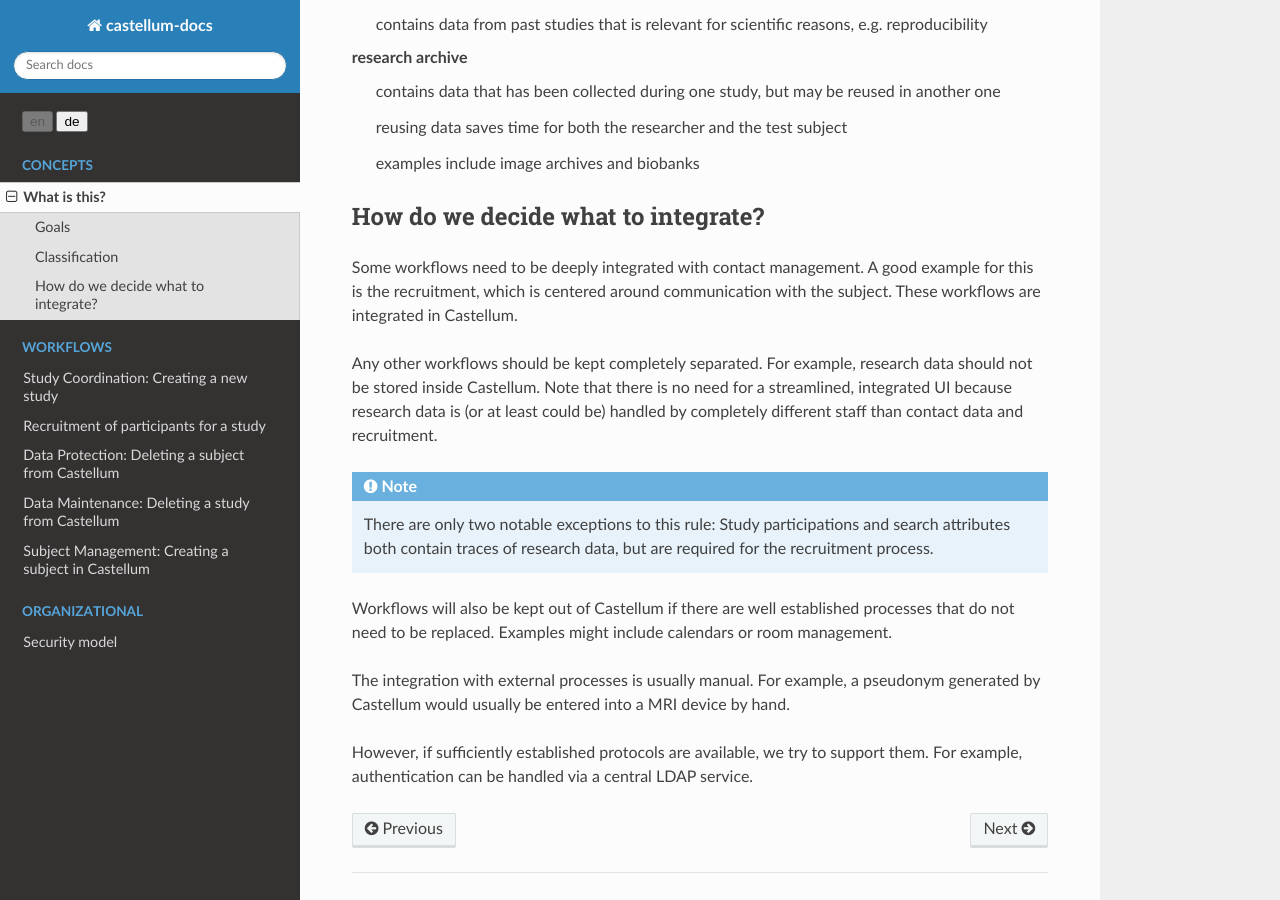
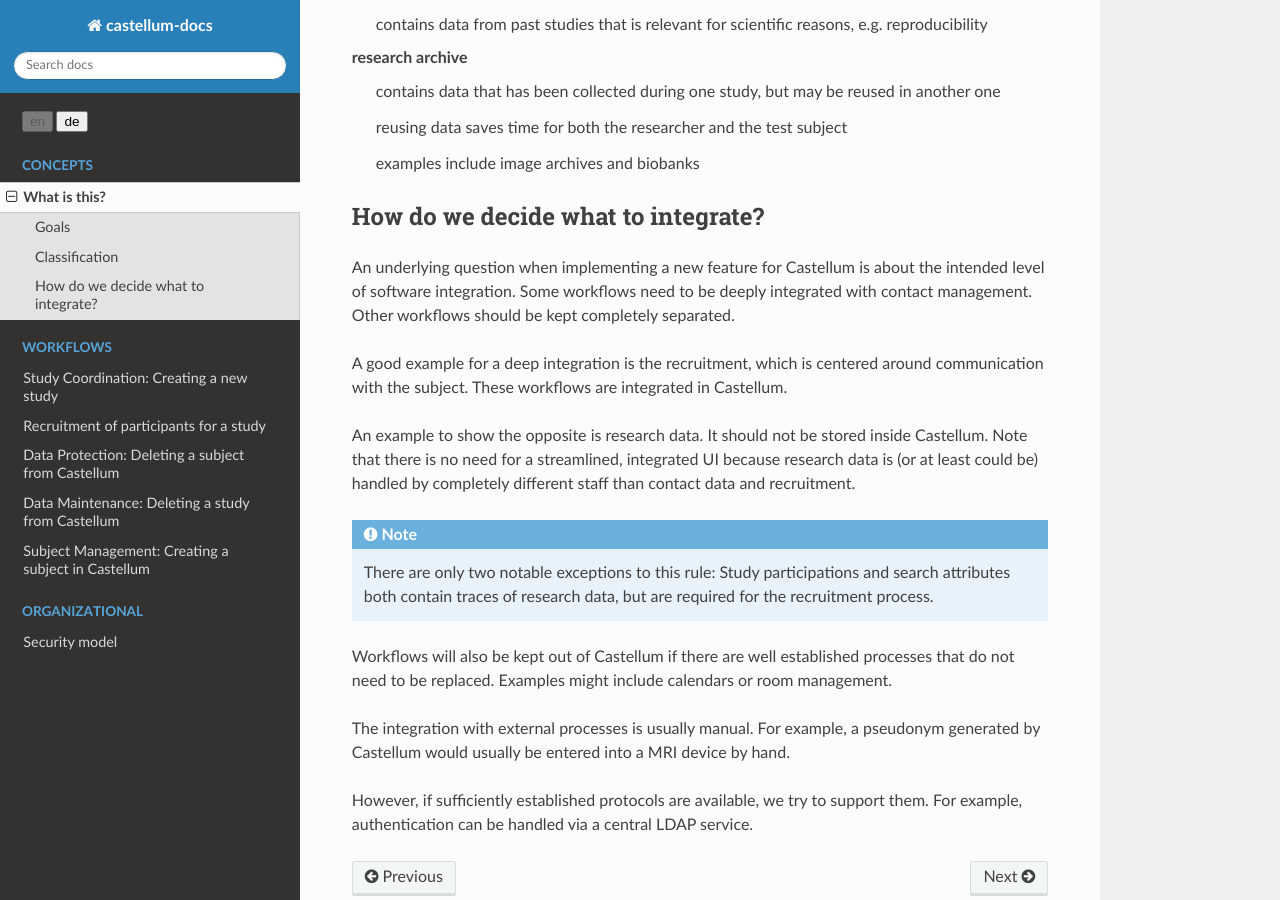
Before and after one commit to DouglasNeuroInformatics/castellum, a Sphinx documentation site: the page built from source/concepts/what.rst, in a window 1280 px wide and 900 px high, scrolled down 966 px. Built offline with Sphinx 7.4.7 and the Read the Docs theme 2.0.0, drawn with Linux system fonts in a browser that asks for light colours.

Commit message:
restructure modularization intro

```diff
--- a/source/concepts/what.rst
+++ b/source/concepts/what.rst
@@ -54,14 +54,19 @@ research archive
 How do we decide what to integrate?
 -----------------------------------
 
-Some workflows need to be deeply integrated with contact management. A good
-example for this is the recruitment, which is centered around communication
-with the subject. These workflows are integrated in Castellum.
+An underlying question when implementing a new feature for Castellum is about
+the intended level of software integration. Some workflows need to be deeply
+integrated with contact management. Other workflows should be kept completely
+separated.
 
-Any other workflows should be kept completely separated. For example, research
-data should not be stored inside Castellum. Note that there is no need for a
-streamlined, integrated UI because research data is (or at least could be)
-handled by completely different staff than contact data and recruitment.
+A good example for a deep integration is the recruitment, which is centered
+around communication with the subject. These workflows are integrated in
+Castellum.
+
+An example to show the opposite is research data. It should not be stored
+inside Castellum. Note that there is no need for a streamlined, integrated UI
+because research data is (or at least could be) handled by completely different
+staff than contact data and recruitment.
 
 .. note::
    There are only two notable exceptions to this rule: Study participations and
```
